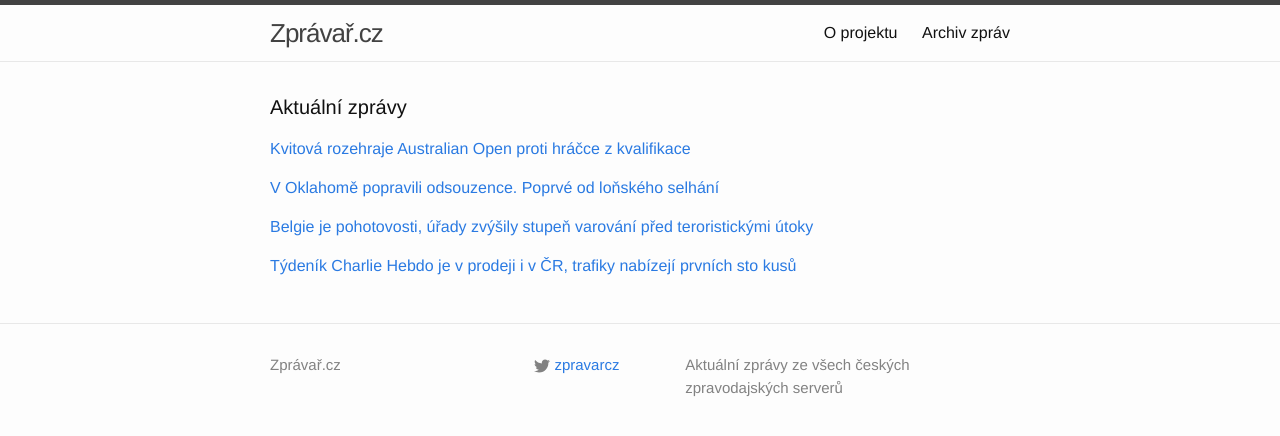
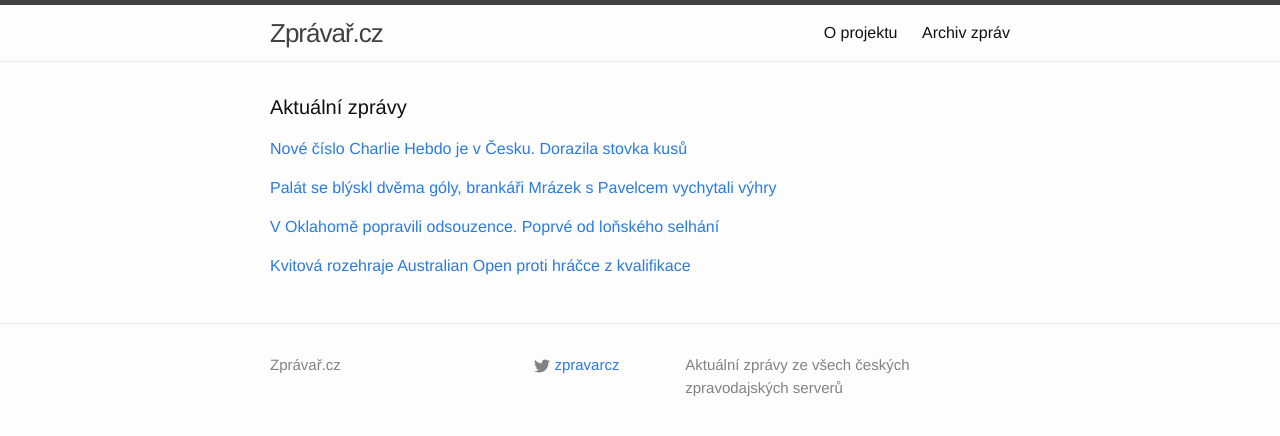
Before and after one commit to adliska/zpravar, a Jekyll site: the page built from index.html, in a window 1280 px wide. Shown: the top 436 px of the page. Built offline with Jekyll 4.4.1, drawn with Linux system fonts in a browser that asks for light colours.

Commit message:
zpravar news update

```diff
--- a/index.html
+++ b/index.html
@@ -5,32 +5,37 @@ layout: default
 <div class="home">
     <h1 class="page-heading">Aktuální zprávy</h1>
 
-<p><a href="javascript:;" onclick="toggle_visibility('zpravy0')">Kvitová rozehraje Australian Open proti hráčce z kvalifikace</a></p>
+<p><a href="javascript:;" onclick="toggle_visibility('zpravy0')">Nové číslo Charlie Hebdo je v Česku. Dorazila stovka kusů</a></p>
 <div id="zpravy0" style="display:none">
+<ul>
+<li><a href=http://zpravy.aktualne.cz/domaci/nove-cislo-charlie-hebdo-je-v-cesku-dorazila-stovka-kusu/r~b9f83b1a9d4c11e49fc3002590604f2e/>Nové číslo Charlie Hebdo je v Česku. Dorazila stovka kusů - zpravy.aktualne.cz</a></li>
+<li><a href=http://zpravy.idnes.cz/charlie-hebdo-v-cesku-0r7-/domaci.aspx?c=A150116_073548_domaci_skr>Nové číslo Charlie Hebdo dorazilo do Česka, stovka výtisků je v Praze - zpravy.idnes.cz</a></li>
+<li><a href=http://www.lidovky.cz/prvni-stovka-casopisu-charlie-hebdo-dorazila-do-ceska-pdu-/media.aspx?c=A150116_073934_ln-media_rof>První stovka časopisu Charlie Hebdo dorazila do Česka  - www.lidovky.cz</a></li>
+<li><a href=http://www.ceskatelevize.cz/ct24/domaci/298369-prvnich-sto-kusu-charlie-hebdo-v-cesku-k-mani-jsou-v-praze/>Prvních sto kusů Charlie Hebdo v Česku, k mání jsou v Praze - www.ceskatelevize.cz</a></li>
+<li><a href=http://www.novinky.cz/domaci/358928-tydenik-charlie-hebdo-je-v-prodeji-i-v-cr-trafiky-nabizeji-prvnich-sto-kusu.html>Týdeník Charlie Hebdo je v prodeji i v ČR, trafiky nabízejí prvních sto kusů - www.novinky.cz</a></li>
+<li><a href=http://www.ceskenoviny.cz/zpravy/zpravy/casopis-charlie-hebdo-lze-koupit-i-v-cesku-dorazila-prvni-stovka/1169563>Časopis Charlie Hebdo lze koupit i v Česku, dorazila první stovka - www.ceskenoviny.cz</a></li>
+<li><a href=http://www.lidovky.cz/casopis-charlie-hebdo-bude-v-cesku-za-140-korun-vyjde-zrejme-pristi-tyden-13e-/media.aspx?c=A150115_155924_ln-media_rof>Časopis Charlie Hebdo bude v Česku za 140 korun. Vyjde zřejmě příští týden  - www.lidovky.cz</a></li>
+</ul>
+</div><p><a href="javascript:;" onclick="toggle_visibility('zpravy1')">Palát se blýskl dvěma góly, brankáři Mrázek s Pavelcem vychytali výhry</a></p>
+<div id="zpravy1" style="display:none">
+<ul>
+<li><a href=http://hokej.idnes.cz/palat-se-blyskl-dvema-goly-dcp-/nhl.aspx?c=A150116_072900_nhl_Mkr>Palát se blýskl dvěma góly, brankáři Mrázek s Pavelcem vychytali výhry - hokej.idnes.cz</a></li>
+<li><a href=http://sport.aktualne.cz/palat-dal-dva-goly-a-byl-hvezdou-vecera-radil-i-vrbata/r~853044a89d4811e486b9002590604f2e/>Palát dal dva góly a byl hvězdou večera, řádil i Vrbata - sport.aktualne.cz</a></li>
+<li><a href=http://www.denik.cz/hokej/palat-dal-dva-goly-k-vyhram-prispeli-i-vrbata-krejci-a-frolik-20150116.html>Palát dal dva góly, k výhrám přispěli i Vrbata, Krejčí a Frolík - www.denik.cz</a></li>
+<li><a href=http://www.sportovninoviny.cz/zpravy/palat-dal-dva-goly-k-vyhram-prispeli-i-vrbata-krejci-a-frolik/1169556>Palát dal dva góly, k výhrám přispěli i Vrbata, Krejčí a Frolík - www.sportovninoviny.cz</a></li>
+</ul>
+</div><p><a href="javascript:;" onclick="toggle_visibility('zpravy2')">V Oklahomě popravili odsouzence. Poprvé od loňského selhání</a></p>
+<div id="zpravy2" style="display:none">
+<ul>
+<li><a href=http://zpravy.aktualne.cz/zahranici/oklahoma-po-jarnim-selhani-znovu-popravila-odsouzence/r~604ca4709d4711e4bdad0025900fea04/>V Oklahomě popravili odsouzence. Poprvé od loňského selhání - zpravy.aktualne.cz</a></li>
+<li><a href=http://zpravy.idnes.cz/poprava-vraha-11mesicni-holcicky-dn9-/zahranicni.aspx?c=A150116_065349_zahranicni_skr>V Oklahomě provedli první popravu od loňského dubna, kdy se nepovedla - zpravy.idnes.cz</a></li>
+<li><a href=http://www.novinky.cz/zahranicni/amerika/358925-oklahoma-zase-popravovala-florida-taky.html>Oklahoma zase popravovala, Florida taky  - www.novinky.cz</a></li>
+</ul>
+</div><p><a href="javascript:;" onclick="toggle_visibility('zpravy3')">Kvitová rozehraje Australian Open proti hráčce z kvalifikace</a></p>
+<div id="zpravy3" style="display:none">
 <ul>
 <li><a href=http://www.sportovninoviny.cz/zpravy/kvitova-rozehraje-australian-open-proti-hracce-z-kvalifikace/1169560>Kvitová rozehraje Australian Open proti hráčce z kvalifikace - www.sportovninoviny.cz</a></li>
 <li><a href=http://sport.idnes.cz/los-australian-open-2015-tenis-dgj-/tenis.aspx?c=A150116_011713_tenis_tny>Kvitová vyzve v 1. kole v Melbourne kvalifikantku, Berdycha čeká Falla - sport.idnes.cz</a></li>
 <li><a href=http://sport.aktualne.cz/los-australian-open/r~12000f3c9d0b11e4b98c002590604f2e/>Los Australian Open: Berdych proti Kolumbijci, Kvitová čeká - sport.aktualne.cz</a></li>
 </ul>
-</div><p><a href="javascript:;" onclick="toggle_visibility('zpravy1')">V Oklahomě popravili odsouzence. Poprvé od loňského selhání</a></p>
-<div id="zpravy1" style="display:none">
-<ul>
-<li><a href=http://zpravy.aktualne.cz/zahranici/oklahoma-po-jarnim-selhani-znovu-popravila-odsouzence/r~604ca4709d4711e4bdad0025900fea04/>V Oklahomě popravili odsouzence. Poprvé od loňského selhání - zpravy.aktualne.cz</a></li>
-<li><a href=http://zpravy.idnes.cz/poprava-vraha-11mesicni-holcicky-dn9-/zahranicni.aspx?c=A150116_065349_zahranicni_skr>V Oklahomě provedli první popravu od loňského dubna, kdy se nepovedla - zpravy.idnes.cz</a></li>
-<li><a href=http://www.novinky.cz/zahranicni/amerika/358925-oklahoma-zase-popravovala-florida-taky.html>Oklahoma zase popravovala, Florida taky  - www.novinky.cz</a></li>
-</ul>
-</div><p><a href="javascript:;" onclick="toggle_visibility('zpravy2')">Belgie je pohotovosti, úřady zvýšily stupeň varování před teroristickými útoky</a></p>
-<div id="zpravy2" style="display:none">
-<ul>
-<li><a href=http://www.rozhlas.cz/_zprava/belgie-je-pohotovosti-urady-zvysily-stupen-varovani-pred-teroristickymi-utoky--1444258>Belgie je pohotovosti, úřady zvýšily stupeň varování před teroristickými útoky - www.rozhlas.cz</a></li>
-<li><a href=http://www.rozhlas.cz/_zprava/belgicka-policie-pry-na-posledni-chvili-zabranila-teroristickemu-utoku-pri-akci-zabila-2-lidi--1444238>Belgická policie prý na poslední chvíli zabránila teroristickému útoku. Při akci zabila 2 lidi - www.rozhlas.cz</a></li>
-<li><a href=http://www.rozhlas.cz/_zprava/belgicka-policie-pry-jen-tesne-zabranila-teroristickym-utokum-pri-akci-zabila-2-lidi--1444238>Belgická policie prý jen těsně zabránila teroristickým útokům. Při akci zabila 2 lidi - www.rozhlas.cz</a></li>
-</ul>
-</div><p><a href="javascript:;" onclick="toggle_visibility('zpravy3')">Týdeník Charlie Hebdo je v prodeji i v ČR, trafiky nabízejí prvních sto kusů</a></p>
-<div id="zpravy3" style="display:none">
-<ul>
-<li><a href=http://www.novinky.cz/domaci/358928-tydenik-charlie-hebdo-je-v-prodeji-i-v-cr-trafiky-nabizeji-prvnich-sto-kusu.html>Týdeník Charlie Hebdo je v prodeji i v ČR, trafiky nabízejí prvních sto kusů - www.novinky.cz</a></li>
-<li><a href=http://www.ceskenoviny.cz/zpravy/zpravy/casopis-charlie-hebdo-lze-koupit-i-v-cesku-dorazila-prvni-stovka/1169563>Časopis Charlie Hebdo lze koupit i v Česku, dorazila první stovka - www.ceskenoviny.cz</a></li>
-<li><a href=http://www.lidovky.cz/casopis-charlie-hebdo-bude-v-cesku-za-140-korun-vyjde-zrejme-pristi-tyden-13e-/media.aspx?c=A150115_155924_ln-media_rof>Časopis Charlie Hebdo bude v Česku za 140 korun. Vyjde zřejmě příští týden  - www.lidovky.cz</a></li>
-</ul>
 </div></div>
```
